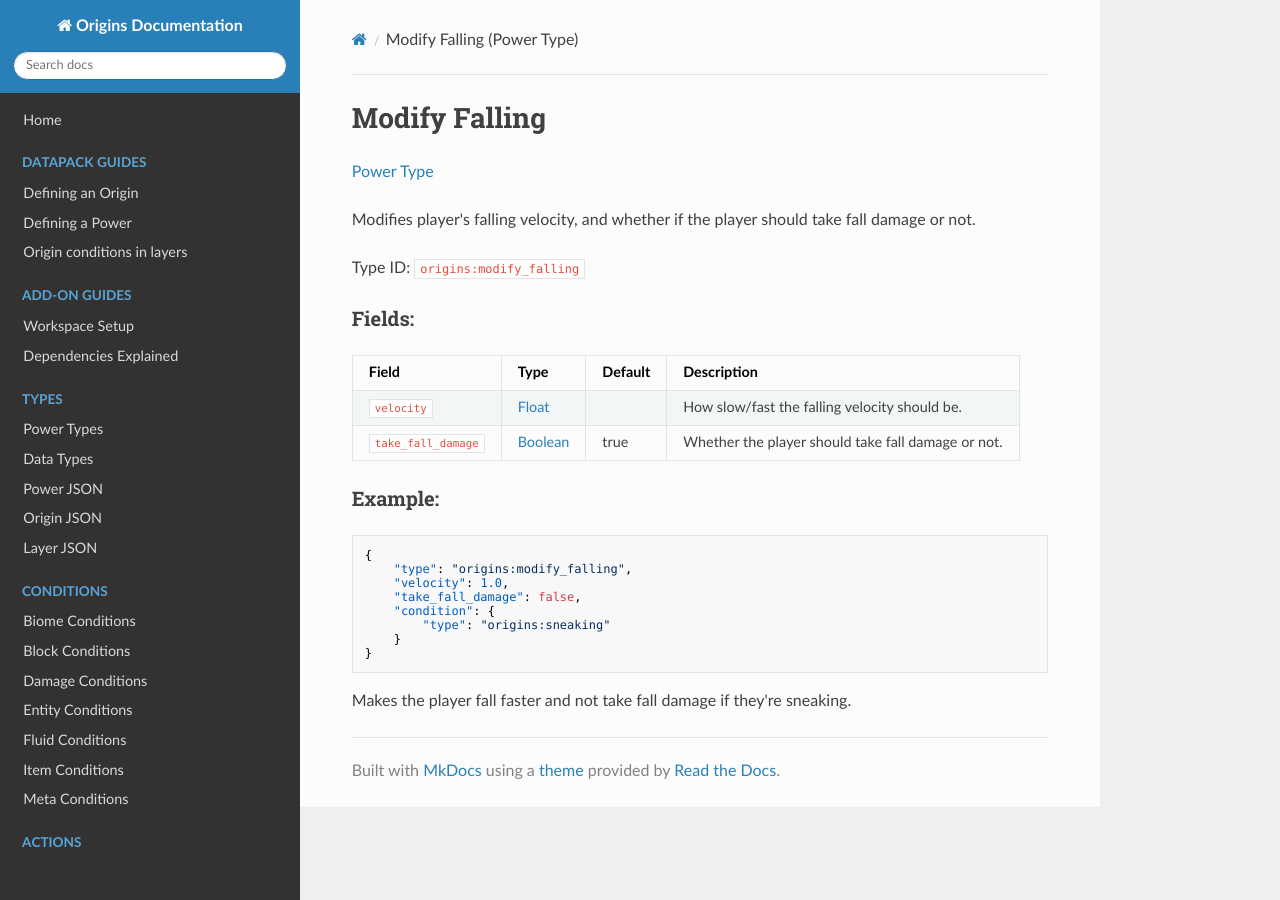
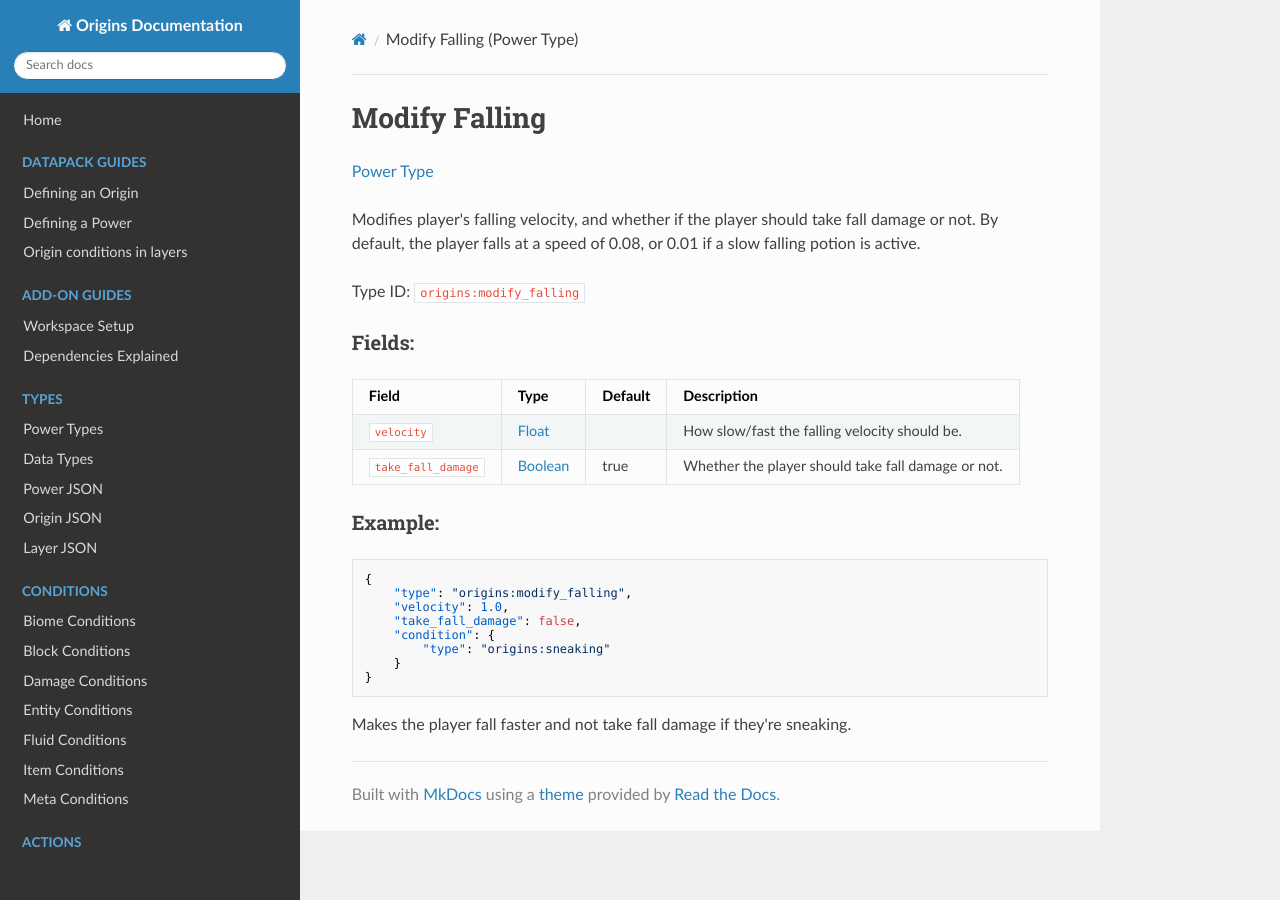
Before and after one commit to apace100/origins-docs, an MkDocs documentation site: the page built from docs/power_types/modify_falling.md, in a window 1280 px wide. Built offline with MkDocs 1.6.1, drawn with Linux system fonts in a browser that asks for light colours; nearby versions of some CDN libraries.

Commit message:
Added default fall speed values to `modify_falling`

```diff
--- a/docs/power_types/modify_falling.md
+++ b/docs/power_types/modify_falling.md
@@ -8,6 +8,7 @@ date: 2021-07-06
 [Power Type](../power_types.md)
 
 Modifies player's falling velocity, and whether if the player should take fall damage or not.
+By default, the player falls at a speed of 0.08, or 0.01 if a slow falling potion is active.
 
 Type ID: `origins:modify_falling`
 
```
